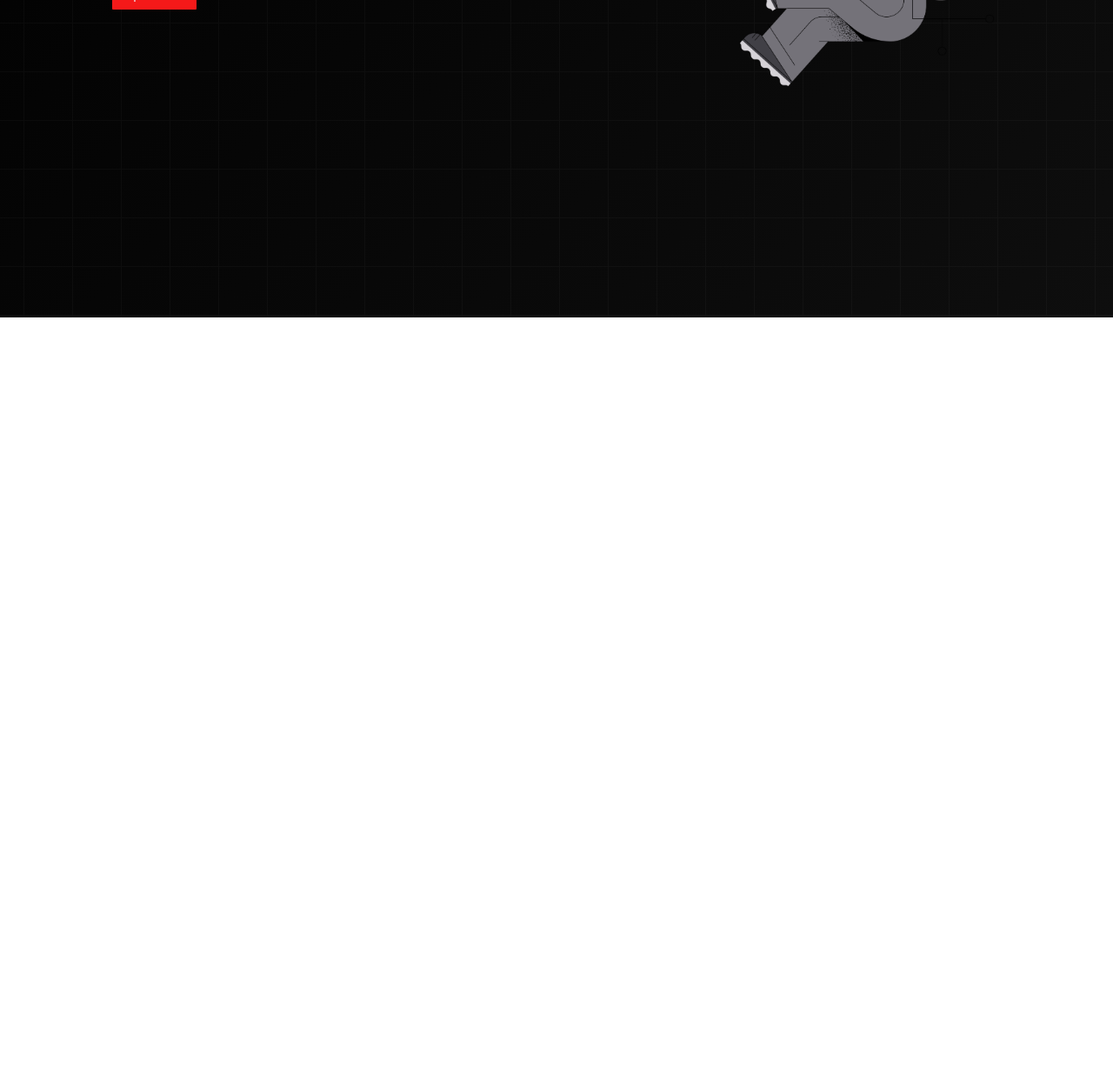
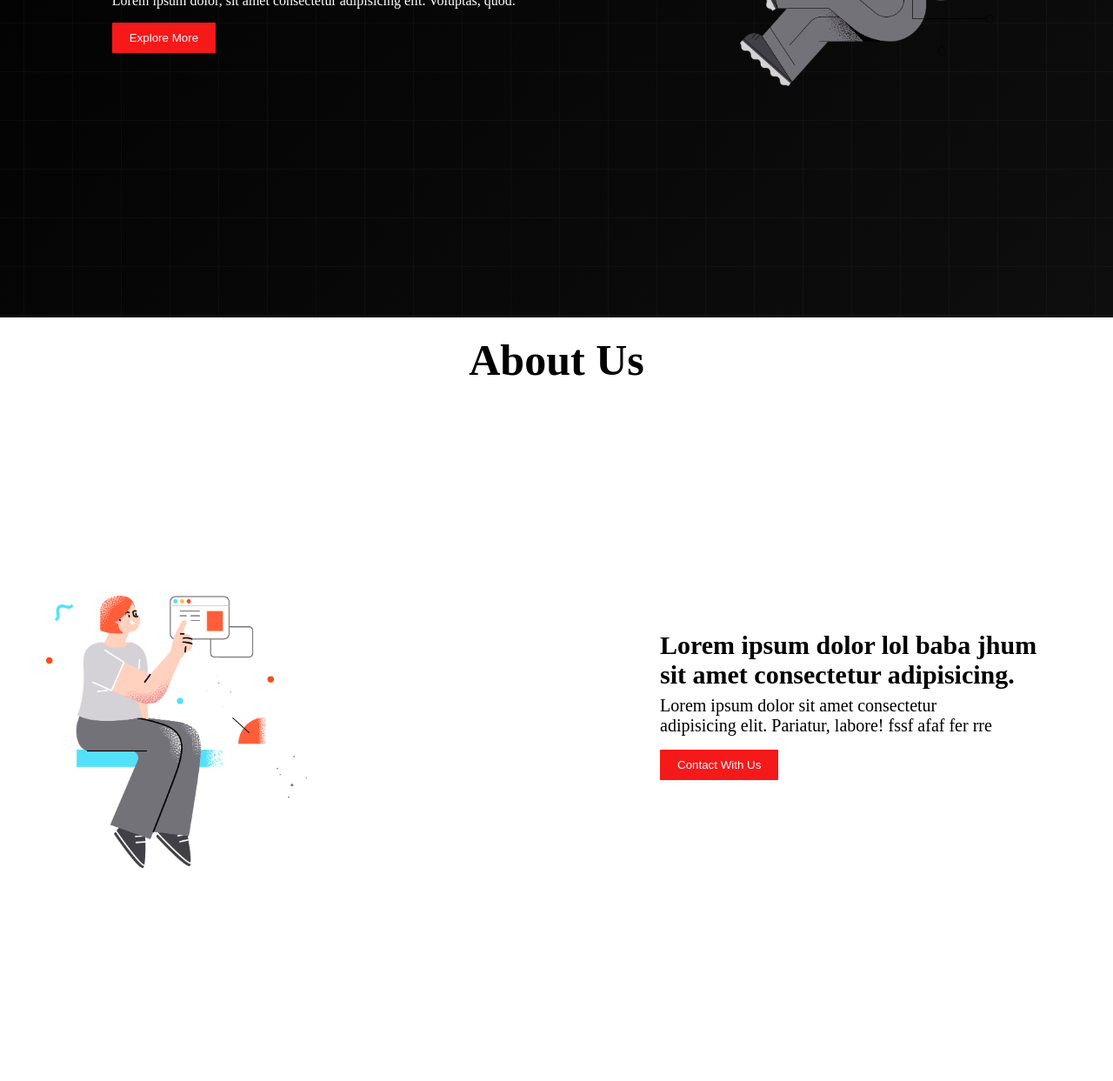
Before and after one commit to labib-code/conceptual-session-practice, a plain HTML site: page style/index.html in a window 1280 px wide. Shown: the part 497-1740 px from the top of the page at 87% size. Before the commit the page ends 862 px from the top, so only its background shows below. Drawn offline with Linux system fonts and the light colour scheme.

Commit message:
about us section

```diff
--- a/style/index.html
+++ b/style/index.html
@@ -28,14 +28,32 @@
             <section>
                 <div class="banner-container">
                     <div class="banner-text">
-                        <h1 class="test">Better Design For Your Digital Products</h1>
-                        <p>Lorem ipsum dolor, sit amet consectetur adipisicing elit. Voluptas, quod.</p>
-                        <button class="btn">Explore More</button></div>
+                        <h1 class="test">Better Design For <br> Your Digital Products</h1>
+                        <p class="lulu">Lorem ipsum dolor, sit amet consectetur adipisicing elit. Voluptas, quod.</p>
+                        <button class="btn" class="btn2">Explore More</button></div>
                         <div class="banner-photo">
                             <img class="banner-img" src="./images/banner.png" alt="">
 
                         </div>
-                    </div>
+
+                </div>
+            </section>
+
+            <section>
+                <div> <h1 class="h1">About Us</h1></div>
+                <div class="main-div">
+                    <div class="div-des">
+
+                        <h2 class="h2">Lorem ipsum dolor lol baba jhum <br>sit amet consectetur adipisicing.</h2>
+                        <p id="lol">Lorem ipsum dolor sit amet consectetur <br> adipisicing elit. Pariatur, labore! fssf afaf fer rre</p>
+                        <button class="btn">Contact With Us</button></div>
+                        <div class="chobi">
+                            <img class="photo" src="./images/section.png" alt="">
+                        </div>
+
+
+
+                    <div class="div-image"></div>
                 </div>
             </section>
     </main>
--- a/style/style.css
+++ b/style/style.css
@@ -44,17 +44,27 @@
 }
 .test{
     margin-bottom: 7px;
+    font-size: 50px;
+    font-weight: bold;
+}
+
+.lulu{
+    font-size: 16px;
+    margin-bottom: 7px;
 }
 
 .btn{
-    margin-top: 7px;
+    margin-top: 9px;
     background-color: rgb(245, 25, 25);
     color: aliceblue;
-    padding: 9px;
+    padding: 10px 20px;
     border-style: none;
     border-radius: 1px 1px 1px 1px;
+    cursor:pointer;
 
 }
+
+
 
 .banner-img{
     width: 300px;
@@ -69,3 +79,50 @@
     /* background-color: #000; */
     color: white;
 }
+
+.h1{
+    font-size: 50px;
+    text-align: center;
+    padding-top: 20px;
+
+}
+.h2{
+    font-weight: bold;
+    margin-bottom: 7px;
+    font-size: 30px;
+
+}
+.main-div{
+    display: flex;
+    /* border: 2px solid black; */
+    height: 100vh;
+    align-items: center;
+    justify-content: space-around;
+    flex-direction: row-reverse;
+
+
+}
+#lol{
+    margin-bottom: 7px;
+    font-size: 20px;
+}
+.chobi{
+    margin-right: 370px;
+}
+
+.div-des{
+    margin-right: 70px;
+    margin-bottom: 65px;
+}
+
+.photo{
+    width: 300px;
+
+}
+
+.btn:hover{
+    color: rgb(255, 255, 255);
+    padding-right: 22px;
+    padding-left: 22px;
+    padding-top: 15px;
+    padding-bottom: 15px;
```
